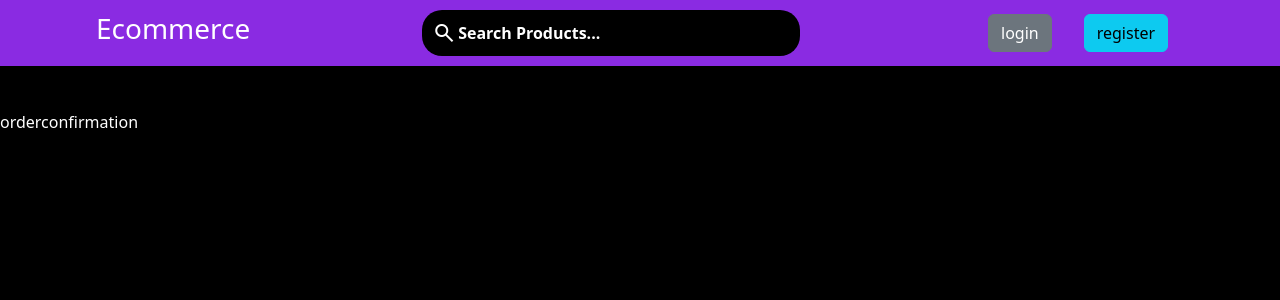
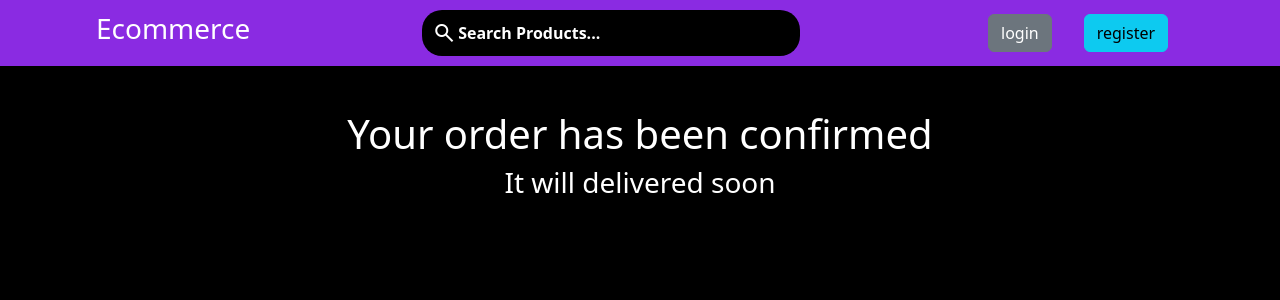
Before and after one commit to TarunPatidar04/EcommerceWebsite-Frontend, a React (Vite) app: page /orderconfirmation in a window 1280 px wide. Shown: the top 300 px of the page. Built offline with nearby package versions, Linux system fonts and the light colour scheme; no server answers.

Commit message:
create a Confirmation Page

```diff
--- a/src/components/Checkout.jsx
+++ b/src/components/Checkout.jsx
@@ -3,7 +3,6 @@ import AppContext from "../context/AppContext";
 import { Link, useNavigate } from "react-router-dom";
 import TableProduct from "./TableProduct";
 import axios from "axios";
-
 const Checkout = () => {
   const navigate = useNavigate();
   const { cart, userAddress, url, user, clearCart } = useContext(AppContext);
--- a/src/components/OrderConfirmation.jsx
+++ b/src/components/OrderConfirmation.jsx
@@ -1,14 +1,30 @@
-import { useContext } from "react"
-import AppContext from "../context/AppContext"
-
+import { useContext, useEffect, useState } from "react";
+import AppContext from "../context/AppContext";
 
 const OrderConfirmation = () => {
-  const { userOrder } = useContext(AppContext)
+  const { userOrder } = useContext(AppContext);
+  const [latestOrder, setLatestOrder] = useState({});
+  useEffect(() => {
+    if (userOrder) {
+      setLatestOrder(userOrder[0]);
+    }
+  }, [userOrder]);
+  // console.log("latest order",latestOrder)
   return (
-    <div style={{marginTop:"110px"}}>
-      orderconfirmation
+    <div style={{ marginTop: "110px" }}>
+      <div>
+        <div className="container my-5">
+          <h1 className="text-center">Your order has been confirmed</h1>
+          <h3 className="text-center">It will delivered soon</h3>
+        </div>
+        <div>
+          <div>
+
+          </div>
+        </div>
+      </div>
     </div>
-  )
-}
+  );
+};
 
-export default OrderConfirmation
+export default OrderConfirmation;
```
